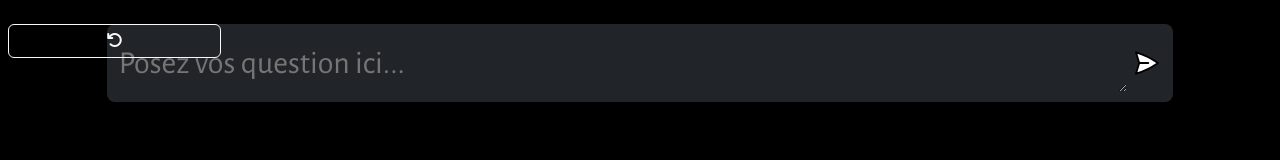
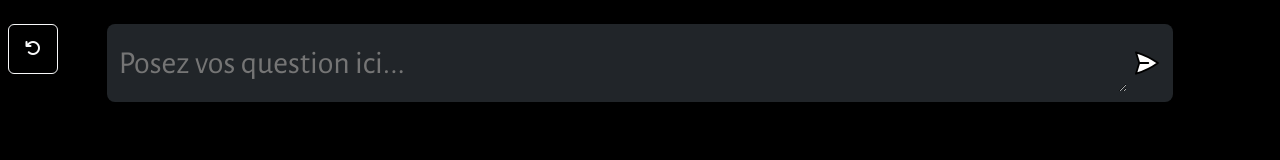
Before and after one commit to Alexfranky/Genus, a website built with Vite: page client/index.html in a window 1280 px wide. Built offline with nearby package versions, Linux system fonts and the light colour scheme.

Commit message:
Update index.html

```diff
--- a/client/index.html
+++ b/client/index.html
@@ -23,7 +23,7 @@
 
 
       </form>
-<button class="btn btn-outline-light mt-1 ms-2 mt-4 me-0 ps-1 p-1 col-2 fixed-top" onClick="window.location.reload();"><i class="fa-solid fa-arrow-rotate-left"></i></button>
+<button style="height:50px; width:50px;" class="btn btn-outline-light mt-1 ms-2 mt-4 me-0 ps-1 p-1 col-2 fixed-top" onClick="window.location.reload();"><i class="fa-solid fa-arrow-rotate-left"></i></button>
     </div>
     <script type="module" src="script.js"></script>
     <!-- bootstrap javacript link -->
```
